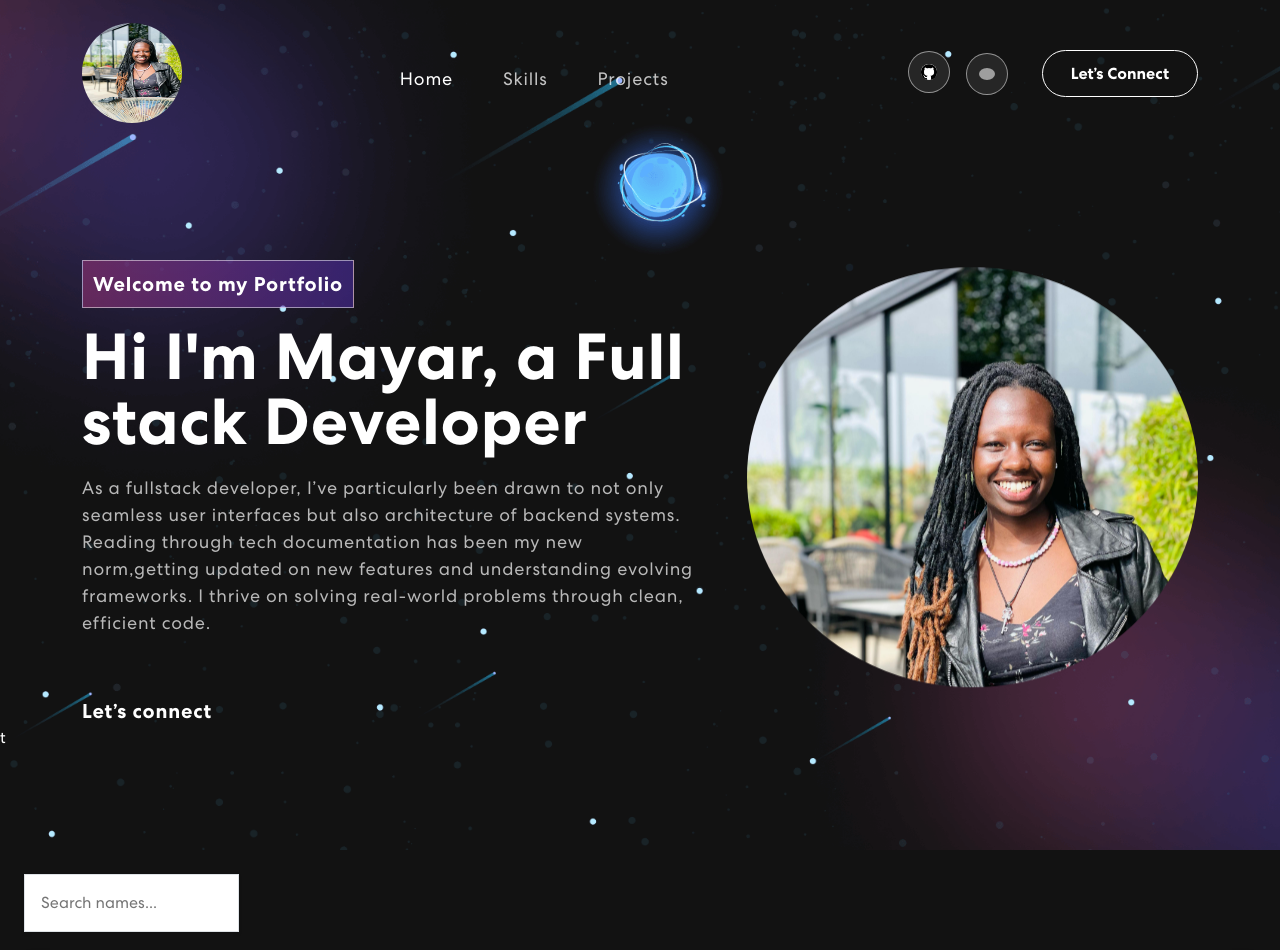
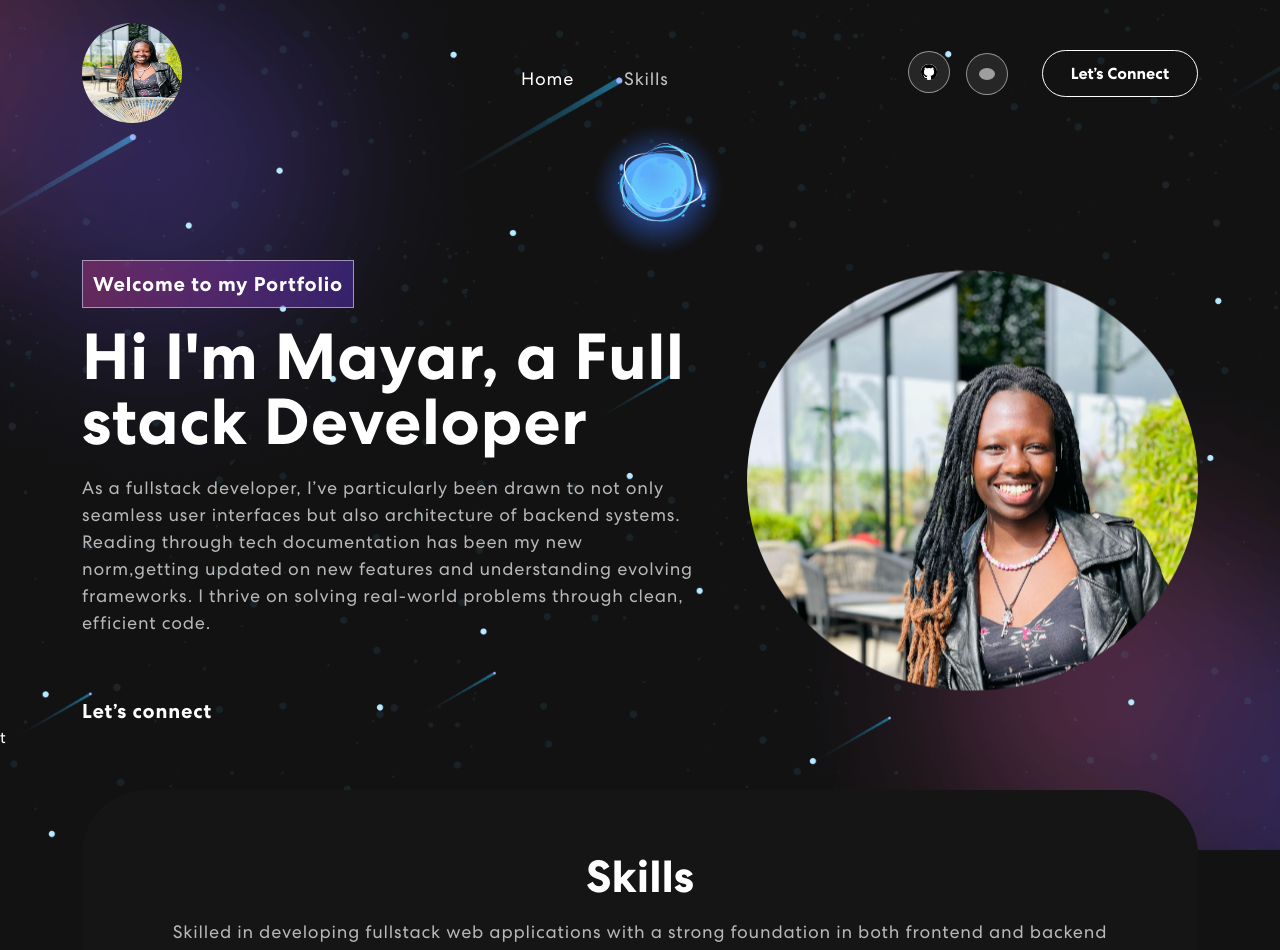
Before and after one commit to mayarrrrrr/Mayar_Portfolio, a React (Vite) app: page / in a window 1280 px wide. Shown: the top 950 px of the page. Built offline with nearby package versions, Linux system fonts and the light colour scheme; grey boxes are pictures that could not be loaded.

Commit message:
changes on what to be displayed

```diff
--- a/src/App.jsx
+++ b/src/App.jsx
@@ -20,7 +20,7 @@ function App() {
       <NavBar />
 
       <Banner />
-      <SearchFilter />
+      {/* <SearchFilter /> */}
       <Skills />
       {/* <Projects /> */}
       {/* <Contact /> */}
--- a/src/components/NavBar.jsx
+++ b/src/components/NavBar.jsx
@@ -63,7 +63,7 @@ export const NavBar = () => {
             >
               Skills
             </Nav.Link>
-            <Nav.Link
+            {/* <Nav.Link
               href="#projects"
               className={
                 activeLink === "projects" ? "active navbar-link" : "navbar-link"
@@ -71,7 +71,7 @@ export const NavBar = () => {
               onClick={() => onUpdateActiveLink("projects")}
             >
               Projects
-            </Nav.Link>
+            </Nav.Link> */}
 
             <span className="navbar-text">
               <div className="social-icon">
```
